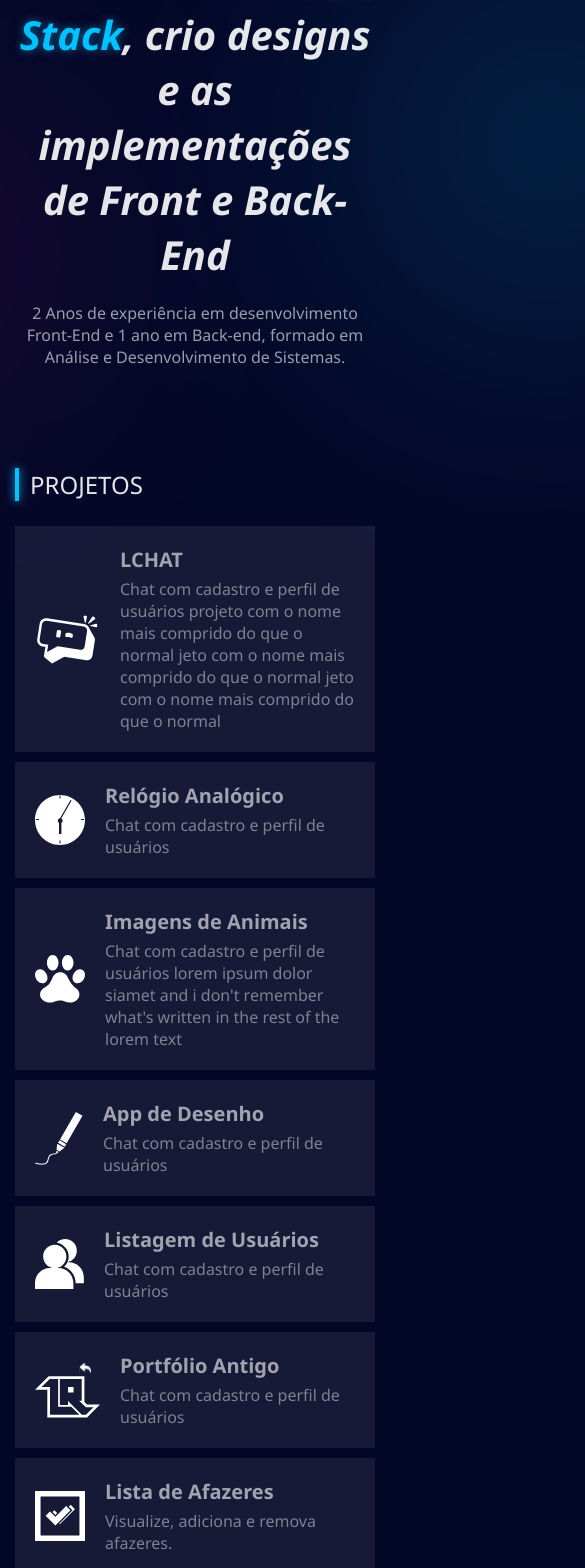
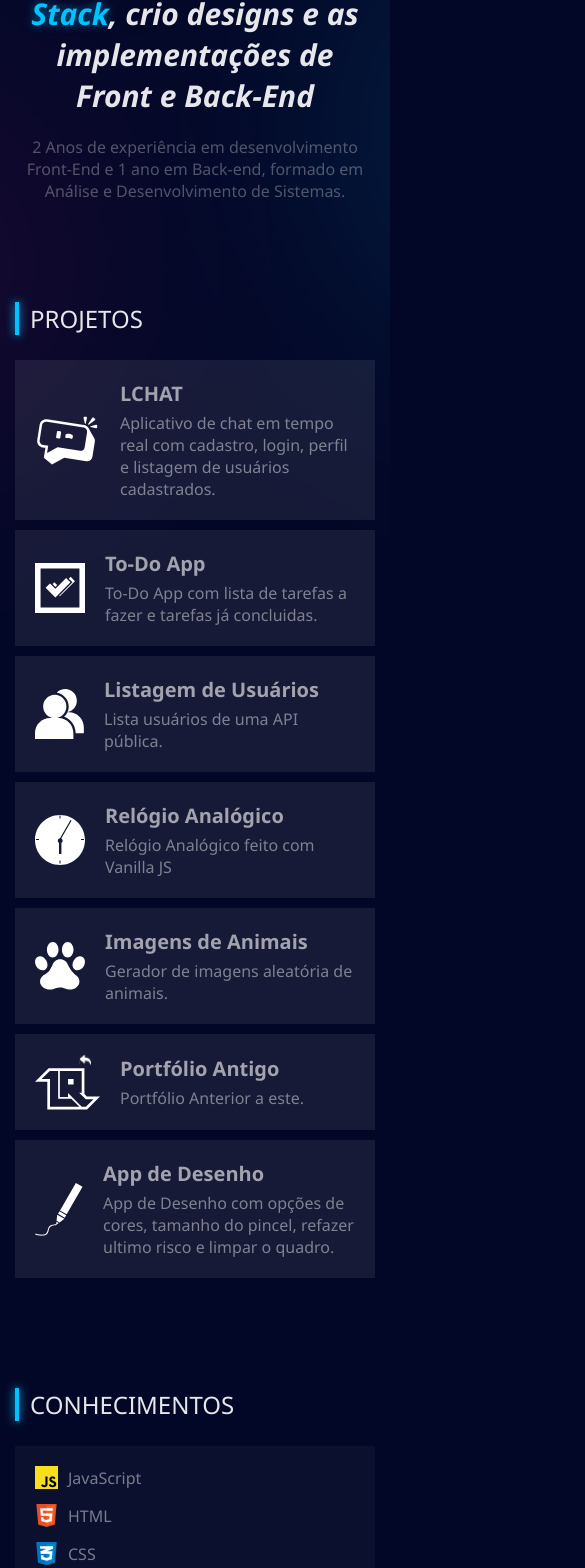
Before and after one commit to luciano44/modern-portfolio, a React (Create React App) app: page / in a window 390 px wide. Shown: the part 379-1947 px from the top of the page, 585 px wide, since content can reach past the window. Built offline with nearby package versions, Linux system fonts and the light colour scheme.

Commit message:
fix mobile x-axis scroll bug, add animation to header and refactor article component

```diff
--- a/src/components/article/index.tsx
+++ b/src/components/article/index.tsx
@@ -1,4 +1,4 @@
-import React from "react";
+import React, { useState } from "react";
 import "./style.scss";
 import Project from "../project";
 
@@ -28,60 +28,83 @@ import pencil from "../../img/pencil.svg";
 import todo from "../../img/todo.svg";
 
 function Article() {
+  type Project = {
+    projectLink: string;
+    logo: string;
+    title: string;
+    about: string;
+    githubLink: string;
+  };
+
+  const [projects, setProjects] = useState<Project[]>([
+    {
+      projectLink: "https://luchat.netlify.app",
+      logo: lchat,
+      title: "LCHAT",
+      about:
+        "Aplicativo de chat em tempo real com cadastro, login, perfil e listagem de usuários cadastrados.",
+      githubLink: "https://github.com/luciano44/LChat",
+    },
+    {
+      projectLink: "https://luciano44.github.io/to-do-list/",
+      logo: todo,
+      title: "To-Do App",
+      about: "To-Do App com lista de tarefas a fazer e tarefas já concluidas.",
+      githubLink: "https://github.com/luciano44/to-do-list",
+    },
+    {
+      projectLink: "https://luciano44.github.io/userlist/",
+      logo: users,
+      title: "Listagem de Usuários",
+      about: "Lista usuários de uma API pública.",
+      githubLink: "https://github.com/luciano44/userlist",
+    },
+    {
+      projectLink: "https://luciano44.github.io/Analog-Clock/",
+      logo: clock,
+      title: "Relógio Analógico",
+      about: "Relógio Analógico feito com Vanilla JS",
+      githubLink: "https://github.com/luciano44/Analog-Clock",
+    },
+    {
+      projectLink: "https://luciano44.github.io/PET-photos/",
+      logo: paw,
+      title: "Imagens de Animais",
+      about: "Gerador de imagens aleatória de animais.",
+      githubLink: "https://github.com/luciano44/PET-photos",
+    },
+    {
+      projectLink: "https://old-react-portfolio.netlify.app",
+      logo: oldlr,
+      title: "Portfólio Antigo",
+      about: "Portfólio Anterior a este.",
+      githubLink: "https://github.com/luciano44/React-Portfolio-build",
+    },
+    {
+      projectLink: "https://luciano44.github.io/drawing-app/",
+      logo: pencil,
+      title: "App de Desenho",
+      about:
+        "App de Desenho com opções de cores, tamanho do pincel, refazer ultimo risco e limpar o quadro.",
+      githubLink: "https://github.com/luciano44/drawing-app",
+    },
+  ]);
+
   return (
     <article>
       <div className="projects">
         <p className="description">PROJETOS</p>
         <ul>
-          <Project
-            projectLink="https://luchat.netlify.app"
-            logo={lchat}
-            title="LCHAT"
-            about="Chat com cadastro e perfil de usuários projeto com o nome mais comprido do que o normal jeto com o nome mais comprido do que o normal jeto com o nome mais comprido do que o normal "
-            githubLink="https://github.com/luciano44/LChat"
-          />
-          <Project
-            projectLink="https://luciano44.github.io/Analog-Clock/"
-            logo={clock}
-            title="Relógio Analógico"
-            about="Chat com cadastro e perfil de usuários"
-            githubLink="https://github.com/luciano44/Analog-Clock"
-          />
-          <Project
-            projectLink="https://luciano44.github.io/PET-photos/"
-            logo={paw}
-            title="Imagens de Animais"
-            about="Chat com cadastro e perfil de usuários lorem ipsum dolor siamet and i don't remember what's written in the rest of the lorem text"
-            githubLink="https://github.com/luciano44/PET-photos"
-          />
-          <Project
-            projectLink="https://luciano44.github.io/drawing-app/"
-            logo={pencil}
-            title="App de Desenho"
-            about="Chat com cadastro e perfil de usuários"
-            githubLink="https://github.com/luciano44/drawing-app"
-          />
-          <Project
-            projectLink="https://luciano44.github.io/userlist/"
-            logo={users}
-            title="Listagem de Usuários"
-            about="Chat com cadastro e perfil de usuários"
-            githubLink="https://github.com/luciano44/userlist"
-          />
-          <Project
-            projectLink="https://old-react-portfolio.netlify.app"
-            logo={oldlr}
-            title="Portfólio Antigo"
-            about="Chat com cadastro e perfil de usuários"
-            githubLink="https://github.com/luciano44/React-Portfolio-build"
-          />
-          <Project
-            projectLink="https://luciano44.github.io/to-do-list/"
-            logo={todo}
-            title="Lista de Afazeres"
-            about="Visualize, adiciona e remova afazeres."
-            githubLink="https://github.com/luciano44/to-do-list"
-          />
+          {projects.map((p, i) => (
+            <Project
+              key={i}
+              projectLink={p.projectLink}
+              logo={p.logo}
+              title={p.title}
+              about={p.about}
+              githubLink={p.githubLink}
+            />
+          ))}
         </ul>
       </div>
       <div className="knowledges">
@@ -128,8 +151,8 @@ function Article() {
             <span>Figma</span>
           </li>
         </ul>
-        <div className="curriculum">
-          <ImProfile /> <span>Curriculum</span>{" "}
+        <div className="curriculum" title="Baixar Curriculum">
+          <ImProfile /> <span>Curriculum</span>
           <a href="#download">
             <FaDownload />
           </a>
--- a/src/components/article/style.scss
+++ b/src/components/article/style.scss
@@ -63,22 +63,35 @@ article {
     width: 100%;
     height: 50px;
     position: relative;
+    cursor: pointer;
 
     span {
       margin: 0 25px 0 5px;
     }
 
-    svg {
+    svg,
+    span {
       filter: opacity(0.5);
     }
 
-    a:hover svg {
+    &:hover {
+      box-shadow: 0 0 0 1px #00c2ff, inset 0 0 25px hsla(194, 100%, 50%, 0.15),
+        0 0 25px hsla(194, 100%, 50%, 0.15);
+      color: #00c2ff;
       filter: opacity(1);
+
+      svg,
+      span {
+        filter: opacity(1);
+      }
+    }
+
+    &:hover svg:nth-last-child(1) {
     }
   }
 }
 
-@media (max-width: 700px) {
+@media (max-width: 768px) {
   article {
     flex-direction: column;
 
--- a/src/components/header/index.tsx
+++ b/src/components/header/index.tsx
@@ -1,4 +1,4 @@
-import React from "react";
+import React, { useEffect, useRef } from "react";
 import "./style.scss";
 import logo from "./../../img/logo.svg";
 import git from "./../../img/git.svg";
@@ -6,15 +6,28 @@ import linkedin from "./../../img/linkedin.svg";
 import twitter from "./../../img/twitter.svg";
 
 function Header() {
+  const blueLineRef = useRef<HTMLDivElement>(null);
+  const logoRef = useRef<HTMLDivElement>(null);
+  const ulMediasRef = useRef<HTMLUListElement>(null);
+
+  // the CSS rules of each element below written in the .scss file describes their first animation state
+
+  // Start animation
+  useEffect(() => {
+    blueLineRef.current!.style.width = "100%";
+    logoRef.current!.style.animation = "appear 1s 2s forwards";
+    ulMediasRef.current!.style.animation = "jump 1s 1s forwards";
+  }, []);
+
   return (
     <header>
-      <div className="logo">
+      <div ref={logoRef} className="logo">
         <a href="/">
           <img src={logo} alt="logo" />
         </a>
       </div>
       <div className="social-medias">
-        <ul>
+        <ul ref={ulMediasRef}>
           <li>
             <a
               href="https://github.com/luciano44"
@@ -43,7 +56,7 @@ function Header() {
             </a>
           </li>
         </ul>
-        <div className="blue-line"></div>
+        <div ref={blueLineRef} className="blue-line"></div>
       </div>
     </header>
   );
--- a/src/components/header/style.scss
+++ b/src/components/header/style.scss
@@ -7,16 +7,21 @@ header {
   justify-content: space-between;
 
   .logo {
+    filter: opacity(0);
     margin: 0 auto;
     width: fit-content;
+    position: relative;
+  }
 
-    &:hover {
-      filter: drop-shadow(0 0 15px hsla(194, 100%, 50%, 0.5));
-    }
+  .logo,
+  .social-medias ul {
+    filter: opacity(0);
   }
 
   .social-medias {
     ul {
+      filter: opacity(0);
+      position: relative;
       display: flex;
       justify-content: flex-end;
       margin-bottom: 7px;
@@ -40,7 +45,35 @@ header {
   .blue-line {
     background: #7de1ff;
     box-shadow: 0 0 15px 1px #00c2ff;
-
     height: 2px;
+    width: 0%;
+    transition: 1s;
+    margin: 0 auto;
   }
 }
+
+@keyframes jump {
+  0% {
+    filter: opacity(0);
+    top: 5px;
+  }
+  50% {
+    top: -5px;
+    filter: opacity(1);
+  }
+  100% {
+    top: 0;
+    filter: opacity(1);
+  }
+}
+
+@keyframes appear {
+  from {
+    filter: opacity(0);
+    transform: scale(2) rotate(50deg);
+  }
+  to {
+    filter: opacity(1);
+    transform: scale(1);
+  }
+}
--- a/src/components/main/style.scss
+++ b/src/components/main/style.scss
@@ -5,10 +5,15 @@
   box-sizing: border-box;
 }
 
+html {
+  overflow-x: hidden;
+}
+
 body {
+  position: relative;
   background: #030727;
+  color: #f1f1f1;
   overflow-x: hidden;
-  color: #f1f1f1;
 }
 
 li {
@@ -27,8 +32,6 @@ a {
 }
 
 .lights {
-  // height: 100vh;
-  // width: 100vw;
   margin: 0 auto;
   left: 50%;
   right: 50%;
--- a/src/components/project/style.scss
+++ b/src/components/project/style.scss
@@ -10,6 +10,8 @@
 
   &:hover {
     background: rgba(255, 255, 255, 0.05);
+    box-shadow: 0 0 0 1px #00c2ff, inset 0 0 25px hsla(194, 100%, 50%, 0.15),
+      0 0 25px hsla(194, 100%, 50%, 0.15);
   }
 
   &:hover .git {
@@ -42,9 +44,9 @@
   }
 
   .git {
-    transition: 0.15s;
+    transition: 0.25s;
     transition-property: top, right;
-    background: rgba(255, 255, 255, 0.15);
+    background: #00c2ff;
     display: flex;
     justify-content: flex-start;
     align-items: flex-end;
@@ -55,12 +57,12 @@
     right: -21px;
 
     &:hover {
-      filter: opacity(0.5);
+      filter: opacity(0.75);
     }
 
     &::before {
       content: "";
-      border: 10px solid rgba(255, 255, 255, 0.15);
+      border: 10px solid #00c2ff;
       border-left-color: transparent;
       border-bottom-color: transparent;
       right: 100%;
@@ -68,7 +70,7 @@
     }
     &::after {
       content: "";
-      border: 10px solid rgba(255, 255, 255, 0.15);
+      border: 10px solid #00c2ff;
       border-left-color: transparent;
       border-bottom-color: transparent;
       top: 100%;
@@ -77,7 +79,7 @@
 
     img {
       width: 16px;
-      filter: brightness(0) invert(1) opacity(0.75);
+      filter: brightness(0) invert(0) opacity(0.75);
       cursor: pointer;
     }
   }
--- a/src/components/section/style.scss
+++ b/src/components/section/style.scss
@@ -50,3 +50,14 @@ section {
     text-align: center;
   }
 }
+
+@media (max-width: 768px) {
+  section {
+    h1 {
+      font-size: 30px;
+    }
+    p {
+      color: hsla(0, 0%, 100%, 0.3);
+    }
+  }
+}
```
